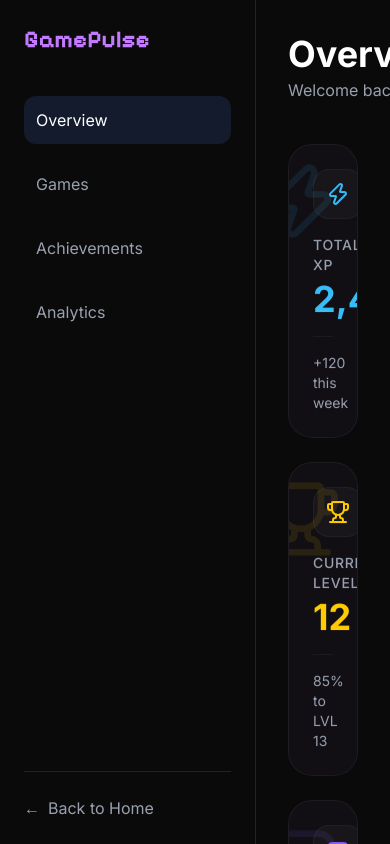
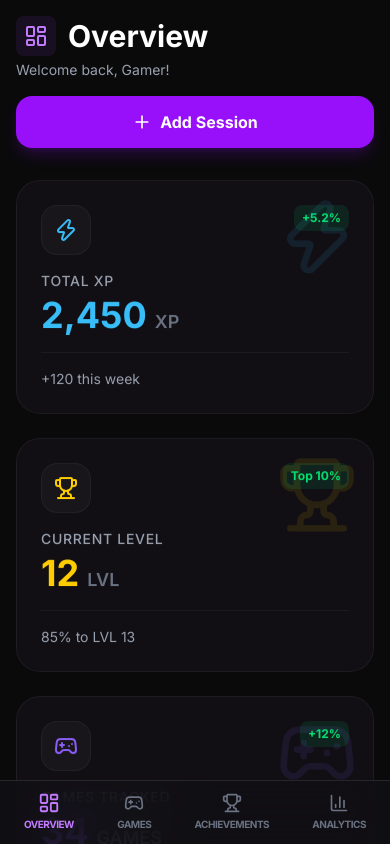
Before and after one commit to nntrwx/gamepulse, a Next.js app: page /gamepulse/dashboard in a window 390 px wide. Built offline with nearby package versions, Linux system fonts and the light colour scheme.

Commit message:
mobile adapt dashboard

```diff
--- a/src/app/dashboard/Achievements.tsx
+++ b/src/app/dashboard/Achievements.tsx
@@ -101,7 +101,6 @@ export default function Achievements() {
 
   return (
     <div className="space-y-8 pb-12">
-      {/* Stats Overview */}
       <div className="grid grid-cols-2 lg:grid-cols-4 gap-4">
         {stats.map((stat, i) => (
           <FadeIn key={i} delay={i * 0.1}>
@@ -123,7 +122,6 @@ export default function Achievements() {
         ))}
       </div>
 
-      {/* Controls */}
       <FadeIn>
         <div className="flex flex-col md:flex-row gap-4 justify-between items-center bg-[#110F14] border border-white/[0.06] p-4 rounded-[24px]">
           <div className="relative w-full md:w-96 group">
@@ -155,7 +153,6 @@ export default function Achievements() {
         </div>
       </FadeIn>
 
-      {/* Achievement Grid */}
       <div className="grid grid-cols-1 md:grid-cols-2 lg:grid-cols-3 gap-6">
         {filteredAchievements.map((ach, i) => (
           <FadeIn key={ach.id} delay={i * 0.05}>
--- a/src/app/dashboard/page.tsx
+++ b/src/app/dashboard/page.tsx
@@ -1,6 +1,15 @@
 'use client';
 import { useState } from 'react';
-import { Plus } from 'lucide-react';
+import {
+  Plus,
+  LayoutDashboard,
+  Gamepad2,
+  Trophy,
+  BarChart3,
+  LogOut,
+  Menu,
+  X
+} from 'lucide-react';
 
 import Link from 'next/link';
 import Overview from './Overview';
@@ -11,40 +20,77 @@ import Analytics from './Analytics';
 export default function RealDashboard() {
   const [activeTab, setActiveTab] = useState('Overview');
 
+  const tabs = [
+    { name: 'Overview', icon: LayoutDashboard },
+    { name: 'Games', icon: Gamepad2 },
+    { name: 'Achievements', icon: Trophy },
+    { name: 'Analytics', icon: BarChart3 },
+  ];
+
   return (
-    <div className="flex h-screen bg-[#0A0A0B] text-white font-sans overflow-hidden">
-      <aside className="w-64 border-r border-white/10 p-6 flex flex-col">
+    <div className="flex flex-col md:flex-row h-screen bg-[#0A0A0B] text-white font-sans overflow-hidden relative">
+      <aside className="hidden md:flex w-64 border-r border-white/10 p-6 flex flex-col shrink-0">
         <h1 className="text-2xl font-pixel font-bold mb-10 text-purple-400">GamePulse</h1>
-        <nav className="space-y-4 flex-1">
-          {['Overview', 'Games', 'Achievements', 'Analytics'].map((item) => (
+        <nav className="space-y-2 flex-1">
+          {tabs.map((tab) => (
             <button
-              key={item}
-              onClick={() => setActiveTab(item)}
-              className={`w-full text-left p-3 rounded-xl transition ${activeTab === item ? 'bg-[#141B2D] text-white' : 'text-gray-400 hover:text-white'}`}
+              key={tab.name}
+              onClick={() => setActiveTab(tab.name)}
+              className={`w-full text-left p-3 rounded-xl transition-all flex items-center gap-3 ${
+                activeTab === tab.name
+                  ? 'bg-purple-600/10 text-purple-400 border border-purple-500/20'
+                  : 'text-gray-400 hover:text-white hover:bg-white/5'
+              }`}
             >
-              {item}
+              <tab.icon size={18} />
+              <span className="font-bold text-sm">{tab.name}</span>
             </button>
           ))}
         </nav>
 
         <div className="mt-auto pt-6 border-t border-white/10">
-          <Link href="/" className="flex items-center gap-2 text-gray-400 hover:text-white transition group">
-            <span className="group-hover:-translate-x-1 transition-transform">←</span> Back to Home
+          <Link href="/" className="flex items-center gap-3 text-gray-400 hover:text-white transition group font-bold text-sm">
+            <LogOut size={18} className="group-hover:-translate-x-1 transition-transform" />
+            Back to Home
           </Link>
         </div>
       </aside>
 
-      <main className="flex-1 p-8 overflow-y-auto custom-scrollbar">
-        <header className="flex justify-between items-center mb-10">
+      <nav className="md:hidden fixed bottom-0 left-0 right-0 bg-[#110F14]/80 backdrop-blur-xl border-t border-white/10 px-6 py-3 flex justify-between items-center z-50">
+        {tabs.map((tab) => (
+          <button
+            key={tab.name}
+            onClick={() => setActiveTab(tab.name)}
+            className={`flex flex-col items-center gap-1 transition-all ${
+              activeTab === tab.name ? 'text-purple-400' : 'text-gray-500'
+            }`}
+          >
+            <tab.icon size={20} className={activeTab === tab.name ? 'scale-110' : ''} />
+            <span className="text-[10px] font-bold uppercase tracking-tighter">{tab.name}</span>
+          </button>
+        ))}
+      </nav>
+
+      <main className="flex-1 p-4 md:p-8 overflow-y-auto custom-scrollbar pb-24 md:pb-8">
+        <header className="flex flex-col md:flex-row justify-between items-start md:items-center gap-4 mb-8 md:mb-10">
           <div>
-            <h2 className="text-4xl font-bold">{activeTab}</h2>
-            <p className="text-gray-400 mt-1">Welcome back, Nikol!</p>
+            <h2 className="text-3xl md:text-4xl font-bold flex items-center gap-3">
+              <span className="md:hidden p-2 rounded-lg bg-purple-500/10">
+                {(() => {
+                  const Icon = tabs.find(t => t.name === activeTab)?.icon;
+                  return Icon ? <Icon size={24} className="text-purple-400" /> : null;
+                })()}
+              </span>
+              {activeTab}
+            </h2>
+            <p className="text-gray-400 mt-1 text-sm md:text-base">Welcome back, Gamer!</p>
           </div>
-          <button className="bg-purple-600 px-6 py-3 rounded-2xl font-bold flex items-center gap-2 hover:bg-purple-500 transition-all hover:scale-105 shadow-lg shadow-purple-600/20">
+          <button className="w-full md:w-auto bg-purple-600 px-6 py-3.5 rounded-2xl font-bold flex items-center justify-center gap-2 hover:bg-purple-500 transition-all active:scale-95 shadow-lg shadow-purple-600/20">
             <Plus size={20} /> Add Session
           </button>
         </header>
 
+        <div className="relative z-10">
           {activeTab === 'Overview' ? (
             <Overview onNavigate={setActiveTab} />
           ) : activeTab === 'Games' ? (
@@ -62,6 +108,7 @@ export default function RealDashboard() {
               <p className="text-gray-400 max-w-xs">We're working on bringing your {activeTab.toLowerCase()} data back online.</p>
             </div>
           )}
+        </div>
       </main>
     </div>
   );
--- a/src/components/pricing/Pricing.tsx
+++ b/src/components/pricing/Pricing.tsx
@@ -7,12 +7,12 @@ import { FadeIn } from '../ui/MotionWrapper';
 
 const tiers = {
   monthly: [
-    { name: 'Free', price: '€0', features: ['Basic Dashboard', 'XP Tracking', 'Activity Feed', 'Up to 5 Games', 'Basic Statistics'], buttonText: 'Start Free', bg: 'bg-[#141B2D]', border: 'border-[rgba(255,255,255,0.06)]', btn: 'bg-[rgba(139,92,246,0.55)]' },
+    { name: 'Free', price: '€0', features: ['Basic Dashboard', 'XP Tracking', 'Activity Feed', 'Up to 5 Games', 'Basic Statistics'], buttonText: 'Start Free', bg: 'bg-[#141B2D]', border: 'border-[rgba(255,255,255,0.06)]', btn: 'bg-[#8B5CF6/55]' },
     { name: 'Pro', price: '€9/month', features: ['Everything in Free', 'Unlimited Games', 'Advanced Analytics', 'Achievement Tracking', 'Activity Heatmaps', 'Cloud Sync'], buttonText: 'Go Pro', popular: true, bg: 'bg-gradient-to-b from-[#1D2340] to-[#141B2D]', border: 'border-[rgba(139,92,246,0.06)]', btn: 'bg-gradient-to-b from-[rgba(139,92,246,0.55)] to-[rgba(167,139,250,0.55)]' },
     { name: 'Elite', price: '€19/month', features: ['Everything in Pro', 'Early Access Features', 'Premium Themes', 'AI Insights', 'Priority Support'], buttonText: 'Become Elite', bg: 'bg-gradient-to-b from-[#13253D] to-[#141B2D]', border: 'border-[rgba(56,189,248,0.06)]', btn: 'bg-gradient-to-b from-[rgba(56,189,248,0.55)] to-[rgba(125,211,252,0.55)]' },
   ],
   yearly: [
-    { name: 'Free', price: '€0', features: ['Basic Dashboard', 'XP Tracking', 'Activity Feed', 'Up to 5 Games', 'Basic Statistics'], buttonText: 'Start Free', bg: 'bg-[#141B2D]', border: 'border-[rgba(255,255,255,0.06)]', btn: 'bg-[rgba(139,92,246,0.55)]' },
+    { name: 'Free', price: '€0', features: ['Basic Dashboard', 'XP Tracking', 'Activity Feed', 'Up to 5 Games', 'Basic Statistics'], buttonText: 'Start Free', bg: 'bg-[#141B2D]', border: 'border-[rgba(255,255,255,0.06)]', btn: 'bg-[#8B5CF6/55]' },
     { name: 'Pro', price: '€7/month', total: '€84 per year', features: ['Everything in Free', 'Unlimited Games', 'Advanced Analytics', 'Achievement Tracking', 'Activity Heatmaps', 'Cloud Sync'], buttonText: 'Go Pro', popular: true, bg: 'bg-gradient-to-b from-[#1D2340] to-[#141B2D]', border: 'border-[rgba(139,92,246,0.06)]', btn: 'bg-gradient-to-b from-[rgba(139,92,246,0.55)] to-[rgba(167,139,250,0.55)]' },
     { name: 'Elite', price: '€15/month', total: '€180 per year', features: ['Everything in Pro', 'Early Access Features', 'Premium Themes', 'AI Insights', 'Priority Support'], buttonText: 'Become Elite', bg: 'bg-gradient-to-b from-[#13253D] to-[#141B2D]', border: 'border-[rgba(56,189,248,0.06)]', btn: 'bg-gradient-to-b from-[rgba(56,189,248,0.55)] to-[rgba(125,211,252,0.55)]' },
   ]
```
Also changed, not shown: src/app/dashboard/Analytics.tsx (+6 -22 lines), src/app/dashboard/Overview.tsx (+29 -30 lines). Lines whose indentation alone changed are shown as unchanged.
